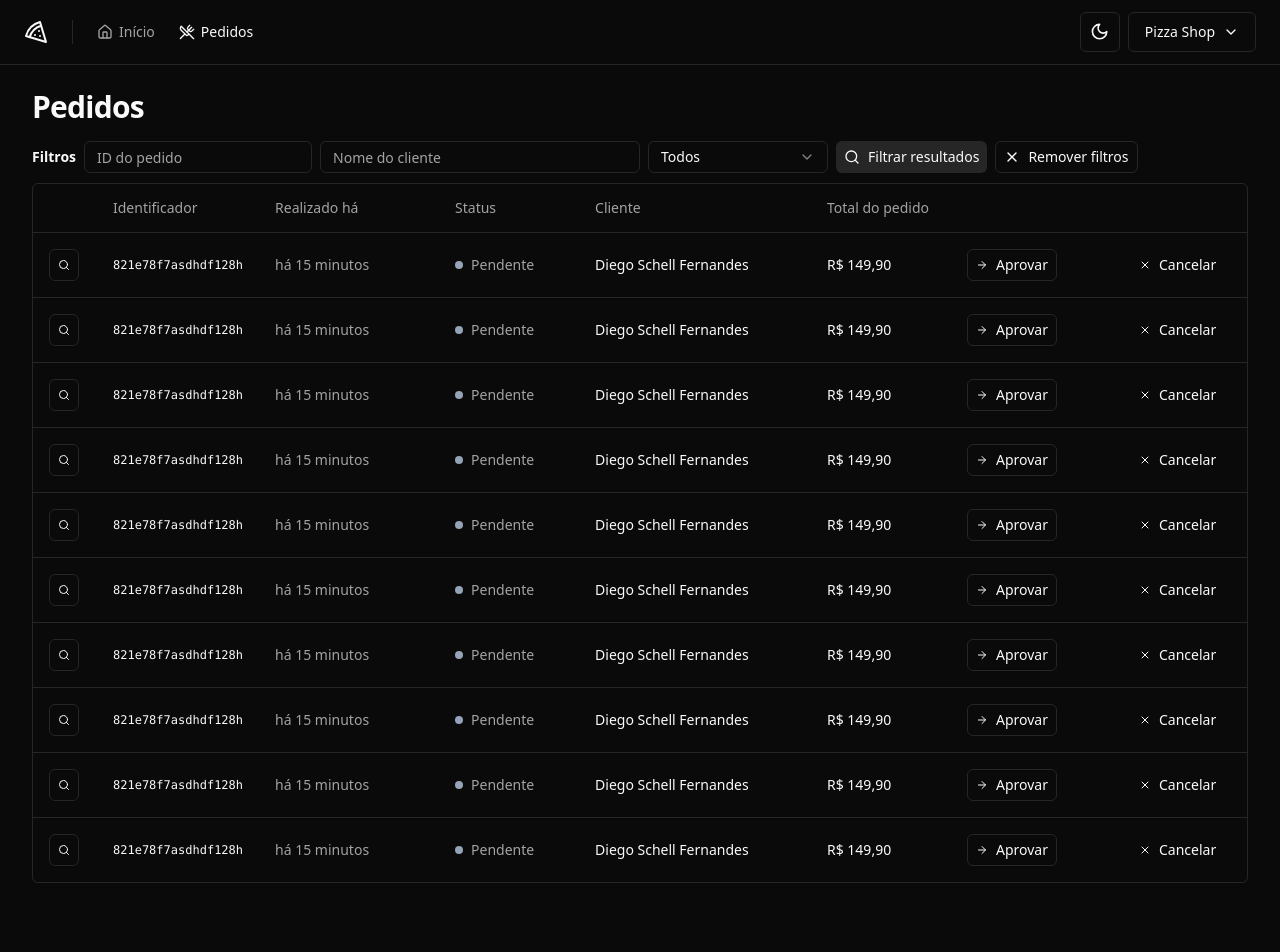
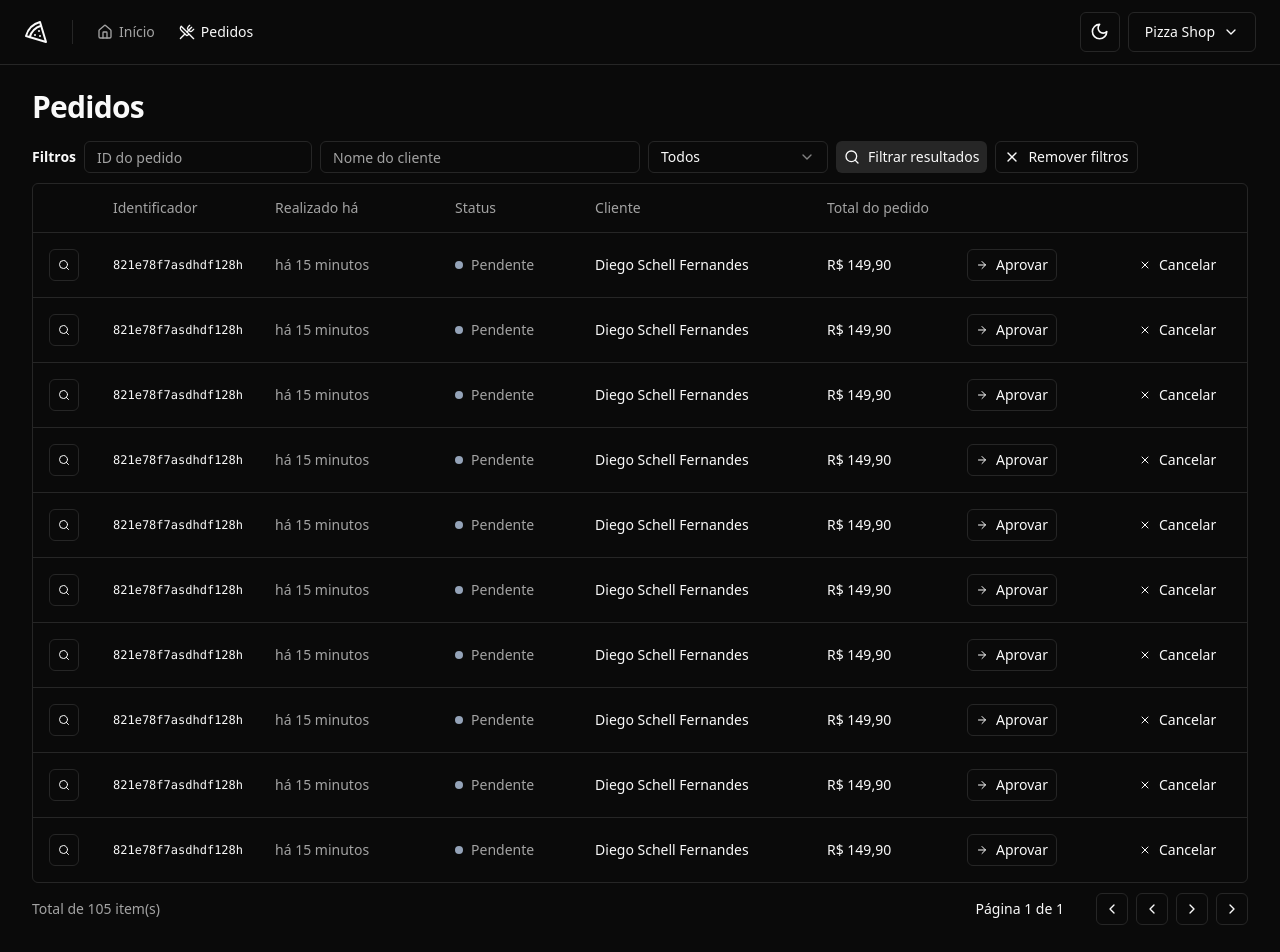
Before and after one commit to SkyHeads/pizza-shop, a React (Vite) app: page /orders in a window 1280 px wide. Shown: the top 952 px of the page. Before the commit the page ends 915 px from the top, so only its background shows below. Built offline with nearby package versions, Linux system fonts and the light colour scheme.

Commit message:
feat: pagination component

```diff
--- /dev/null
+++ b/src/components/pagination.tsx
@@ -0,0 +1,49 @@
+import { ChevronLeft, ChevronRight } from 'lucide-react'
+
+import { Button } from './ui/button'
+
+interface PaginationProps {
+  pageIndex: number
+  perPage: number
+  totalCount: number
+}
+
+export function Pagination({
+  pageIndex,
+  perPage,
+  totalCount,
+}: PaginationProps) {
+  const pages = Math.ceil(perPage / totalCount) || 1
+
+  return (
+    <div className="flex items-center justify-between">
+      <span className="text-sm text-muted-foreground">
+        Total de {totalCount} item(s)
+      </span>
+
+      <div className="flex items-center gap-6 lg:gap-8">
+        <div className="text-sm font-medium">
+          Página {pageIndex + 1} de {pages}
+        </div>
+        <div className="flex items-center gap-2">
+          <Button variant="outline" className="h-8 w-8 p-0">
+            <ChevronLeft className="h-4 w-4" />
+            <span className="sr-only">Primeira página</span>
+          </Button>
+          <Button variant="outline" className="h-8 w-8 p-0">
+            <ChevronLeft className="h-4 w-4" />
+            <span className="sr-only">Página anterior</span>
+          </Button>
+          <Button variant="outline" className="h-8 w-8 p-0">
+            <ChevronRight className="h-4 w-4" />
+            <span className="sr-only">Próxima página</span>
+          </Button>
+          <Button variant="outline" className="h-8 w-8 p-0">
+            <ChevronRight className="h-4 w-4" />
+            <span className="sr-only">Última página</span>
+          </Button>
+        </div>
+      </div>
+    </div>
+  )
+}
--- a/src/pages/app/orders/orders.tsx
+++ b/src/pages/app/orders/orders.tsx
@@ -1,5 +1,6 @@
 import { Helmet } from 'react-helmet-async'
 
+import { Pagination } from '@/components/pagination'
 import {
   Table,
   TableBody,
@@ -44,6 +45,7 @@
             </TableBody>
           </Table>
         </div>
+        <Pagination pageIndex={0} totalCount={105} perPage={10} />
       </div>
     </>
   )
```
